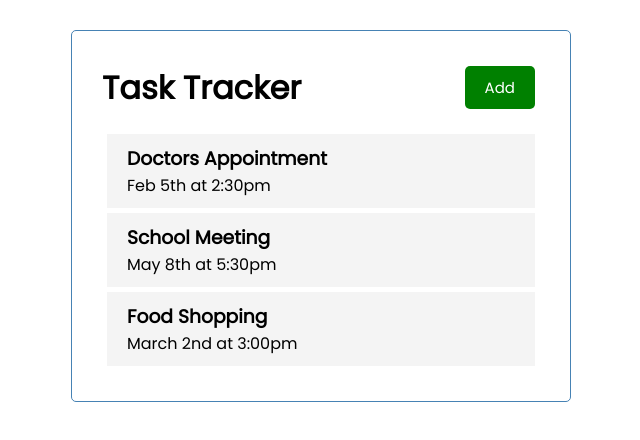
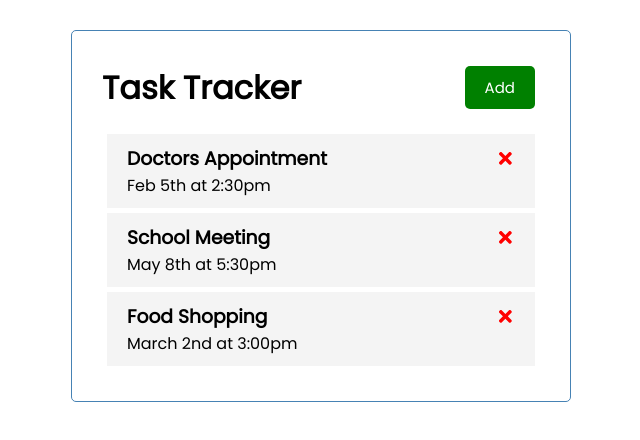
Before and after one commit to kubidogan/React-Task-Tracker, a React (Create React App) app: page / in a window 1280 px wide. Shown: the top 440 px of the page, without its empty margins (319-959 px from the left). Built offline with nearby package versions, Linux system fonts and the light colour scheme.

Commit message:
added state to tasks and delete icon

```diff
--- a/src/App.js
+++ b/src/App.js
@@ -26,10 +26,17 @@
         }
     ]
   )
+
+  // Delete Tasks
+    const deleteTask = (id) => {
+      setTasks(tasks.filter((task) => task.id !== id ))
+    }
+
+
   return (
     <div className="container">
     <Header />
-    <Tasks tasks={tasks} />
+    {tasks.length > 0 ? <Tasks tasks={tasks} onDelete={deleteTask}/> : "No Task To Show"}
 
     </div>
   );
--- a/src/components/Task.js
+++ b/src/components/Task.js
@@ -1,9 +1,12 @@
-import Tasks from "./Tasks"
+import { FaTimes } from 'react-icons/fa'
 
-const Task = ({task}) => {
+const Task = ({task, onDelete}) => {
   return (
     <div className="task">
-      <h3>{task.text}</h3>
+      <h3>{task.text}
+        <FaTimes style={{ color: 'red', cursor: 'pointer '}}
+        onClick={() => onDelete (task.id)}/>
+      </h3>
       <p>{task.day}</p>
     </div>
   )
--- a/src/components/Tasks.js
+++ b/src/components/Tasks.js
@@ -1,10 +1,10 @@
 import Task from "./Task"
 
-const Tasks = ({ tasks }) => {
+const Tasks = ({ tasks, onDelete }) => {
   return (
     <>
       {tasks.map((task) => (
-      <Task key={task.id} task={task}/>
+      <Task key={task.id} task={task} onDelete={onDelete}/>
       ))}
     </>
   )
```
